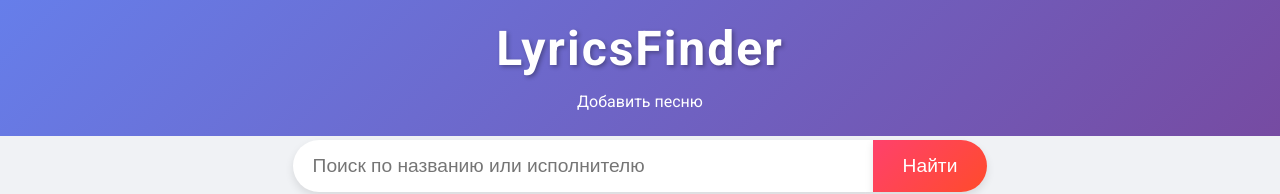
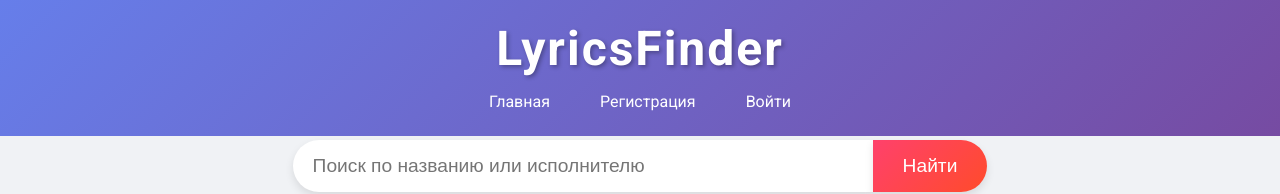
Before and after one commit to revitart/lyricsfinder, a plain HTML site: page index.html in a window 1280 px wide. Shown: the top 194 px of the page. Drawn offline with Linux system fonts and the light colour scheme.

Commit message:
Добавлена страница регистрации с консольной отладкой и обновлена навигация в index.html

```diff
--- a/index.html
+++ b/index.html
@@ -11,10 +11,12 @@
   <header>
     <h1>LyricsFinder</h1>
     <nav class="main-nav">
-      <a href="add-song.html">Добавить песню</a>
-      <!-- При необходимости можно добавить дополнительные ссылки -->
+      <a href="index.html">Главная</a>
+      <a href="register.html">Регистрация</a>
+      <a href="login.html">Войти</a>
     </nav>
   </header>
+
   <main>
     <section class="search-container">
       <input type="text" id="searchInput" placeholder="Поиск по названию или исполнителю">
@@ -25,11 +27,9 @@
 
   <!-- Подключение Firebase SDK через <script type="module"> -->
   <script type="module">
-    // Импорт необходимых функций из SDK Firebase (версия 11.6.0)
+    // Импорт необходимых функций из Firebase (версия 11.6.0)
     import { initializeApp } from "https://www.gstatic.com/firebasejs/11.6.0/firebase-app.js";
-    // Импортируем Firebase Authentication, который понадобится для регистрации/авторизации
     import { getAuth } from "https://www.gstatic.com/firebasejs/11.6.0/firebase-auth.js";
-    // Импортируем Firebase Analytics (опционально)
     import { getAnalytics } from "https://www.gstatic.com/firebasejs/11.6.0/firebase-analytics.js";
 
     // Конфигурация Firebase для вашего проекта
@@ -50,12 +50,11 @@
     // Инициализация Analytics (если планируете использовать)
     const analytics = getAnalytics(app);
 
-    // Далее можно будет использовать объект auth для вызова функций регистрации:
-    // например, createUserWithEmailAndPassword(auth, email, password)
-    // или для входа: signInWithEmailAndPassword(auth, email, password)
+    // Теперь объект auth доступен для использования в других модулях или скриптах,
+    // например, в логике регистрации/входа.
   </script>
 
-  <!-- Подключение вашего основного скрипта для функциональности сайта -->
+  <!-- Подключение основного скрипта для функциональности поиска -->
   <script src="js/main.js"></script>
 </body>
 </html>
```
Also changed, not shown: register.html (+5 -11 lines).
